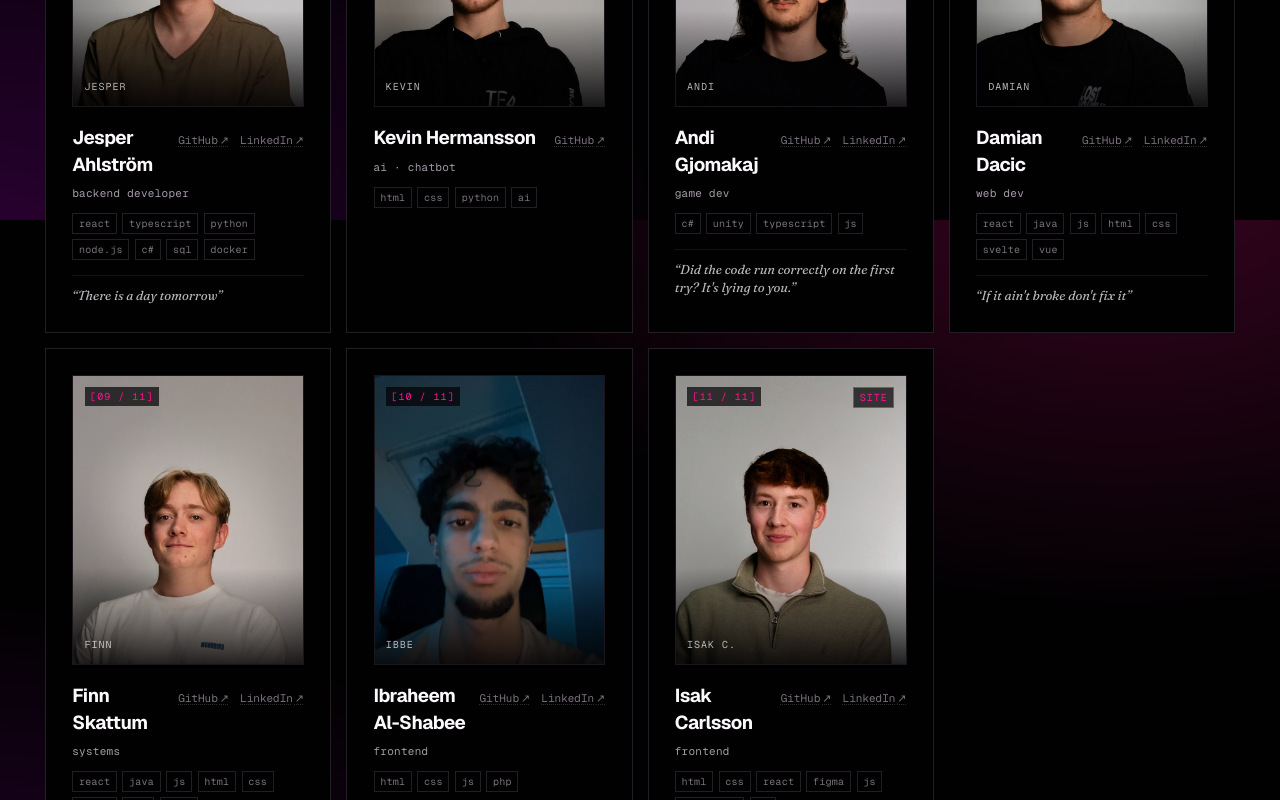
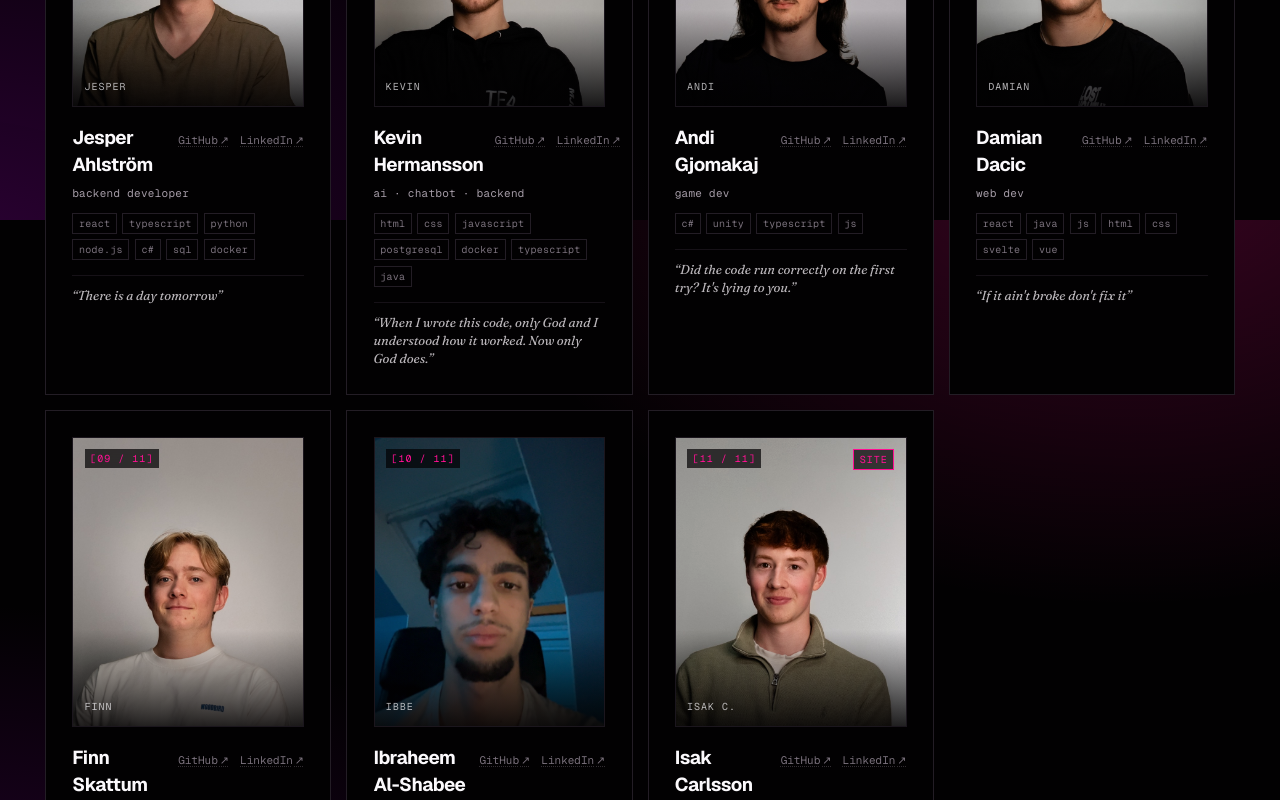
Before and after one commit to NTIG-Helsingborg/TE4_25-26_SITE, a React (Vite) app: page / in a window 1280 px wide. Shown: the part 2180-2980 px from the top of the page. Built offline with nearby package versions, Linux system fonts and the light colour scheme.

Commit message:
jag finns

```diff
--- a/src/data/students.ts
+++ b/src/data/students.ts
@@ -293,10 +293,19 @@ export const students: Student[] = [
     id: 'kevin',
     fullName: 'Kevin Hermansson',
     shortName: 'Kevin',
-    role: { sv: 'AI · chatbot', en: 'AI · chatbot' },
-    stack: ['HTML', 'CSS', 'Python', 'AI'],
+    role: { sv: 'AI · chatbot · backend', en: 'AI · chatbot · backend' },
+    stack: ['HTML', 'CSS', 'JavaScript', 'postgreSQL', 'Docker', 'TypeScript', 'Java'],
+    bio: {
+      sv: 'Jag gillar att jobba med backend och designa system, samtidigt som jag bygger AI och chatbots som fungerar i praktiken. Under TE4 har jag jobbat med projekt som Verdenafall och Hypixel Skyblock Tracker och försökt hitta balansen mellan teknik, struktur och verkliga användarbehov.',
+      en: 'I enjoy working with backend and designing systems, while also building AI and chatbots that work in practice. During TE4 I have worked on projects like Verdenafall and Hypixel Skyblock Tracker and tried to find the balance between technology, structure and real user needs.',
+    },
+    quote: {
+      sv: 'När jag skrev denna koden så visste bara jag och gud hur den fungerar. Nu är det bara gud.',
+      en: 'When I wrote this code, only God and I understood how it worked. Now only God does.',
+    },
     github: 'KevinHermansson',
     photo: '/photos/portrait-01.jpg',
+    linkedin: 'kevin-hermansson',
     projects: ['verdenafall', 'hypixel-skyblock-tracker'],
   },
   {
```
